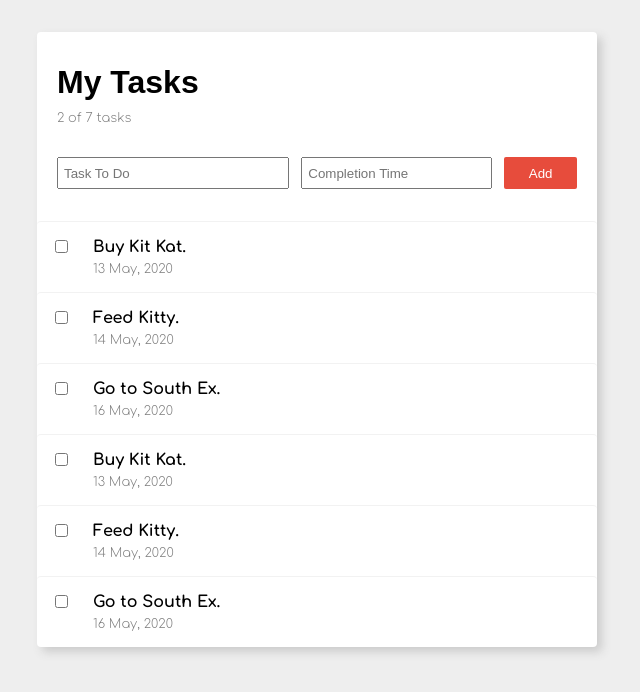
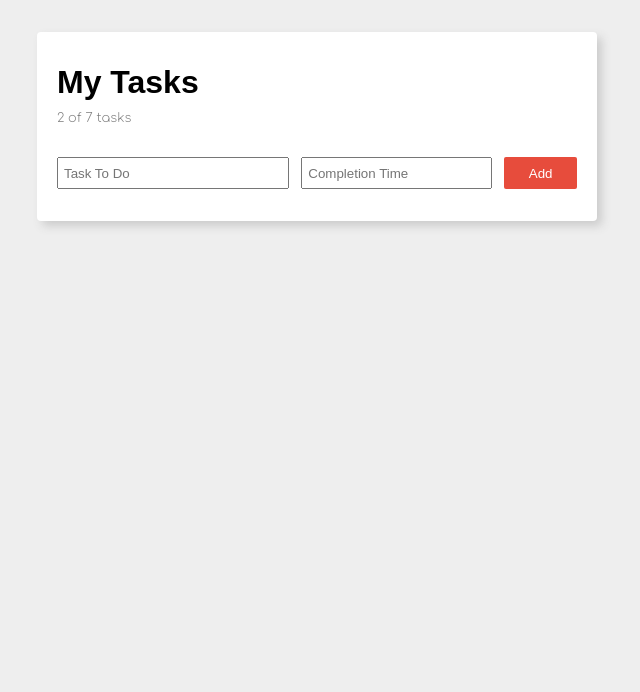
Before and after one commit to rohitkumar377024/todo, a React (Create React App) app: page / in a window 1280 px wide. Shown: the top 692 px of the page, without its empty margins (323-963 px from the left). Built offline with nearby package versions, Linux system fonts and the light colour scheme; the HTML template or start-up script is replaced by a standard one.

Commit message:
Deleted: Dummy Todo Arrays Value

```diff
--- a/src/App.js
+++ b/src/App.js
@@ -4,14 +4,7 @@ import Adder from './components/Adder';
 import Todo from './components/Todo';
 
 function App() {
-  const [todos, setTodos] = useState([
-    { text: 'Buy Kit Kat.', time: '13 May, 2020' },
-    { text: 'Feed Kitty.', time: '14 May, 2020' },
-    { text: 'Go to South Ex.', time: '16 May, 2020' },
-    { text: 'Buy Kit Kat.', time: '13 May, 2020' },
-    { text: 'Feed Kitty.', time: '14 May, 2020' },
-    { text: 'Go to South Ex.', time: '16 May, 2020' }
-  ]);
+  const [todos, setTodos] = useState([]);
 
   const addTodo = todo => setTodos([...todos, todo]);
 
```
